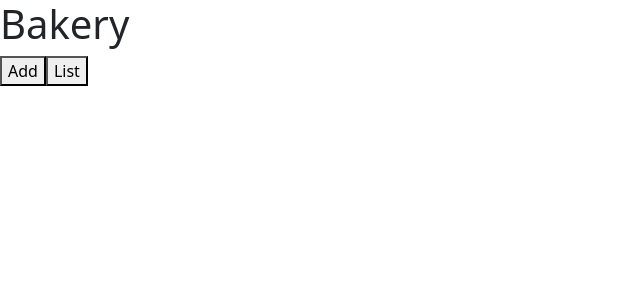
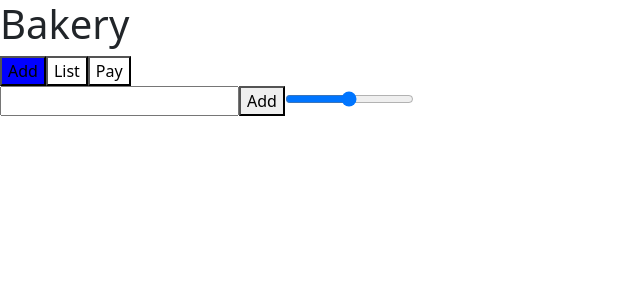
Before and after one commit to pauline-wim/react-bakery, a React (Create React App) app: page / in a window 1280 px wide. Shown: the top 300 px of the page, without its empty margins (0-640 px from the left). Built offline with nearby package versions, Linux system fonts and the light colour scheme.

Commit message:
Add Pay & Button

```diff
--- a/src/App.js
+++ b/src/App.js
@@ -1,7 +1,9 @@
 import React from "react";
 // Components
+import Button from "./components/Button";
 import Add from "./components/Add";
 import List from "./components/List";
+import Pay from "./components/Pay";
 // CSS
 import "bootstrap/dist/css/bootstrap.min.css";
 
@@ -10,33 +12,75 @@ class App extends React.Component {
     super(props);
 
     this.state = {
-      onAdd: "d-none",
-      onList: "d-none",
+      activeTab: "add",
+      items: [],
+      // onAdd: "d-none",
+      // onList: "d-none",
     };
 
     this.onAdd = this.onAdd.bind(this);
     this.onList = this.onList.bind(this);
+    this.onPay = this.onPay.bind(this);
   }
 
   onAdd() {
-    this.setState({ onList: "d-none" });
-    this.setState({ onAdd: "d-block" });
+    this.setState({ activeTab: "add" });
+    // this.setState({ onList: "d-none" });
+    // this.setState({ onAdd: "d-block" });
   }
 
   onList() {
-    this.setState({ onAdd: "d-none" });
-    this.setState({ onList: "d-block" });
+    this.setState({ activeTab: "list" });
+    // this.setState({ onAdd: "d-none" });
+    // this.setState({ onList: "d-block" });
+  }
+
+  onPay() {
+    this.setState({ activeTab: "pay" });
+    // this.setState({ onAdd: "d-none" });
+    // this.setState({ onList: "d-block" });
+  }
+
+  renderTab() {
+    switch (this.state.activeTab) {
+      case "add":
+        return <Add />;
+      case "list":
+        return <List />;
+      case "pay":
+        return <Pay />;
+      default:
+        return "Page not found";
+    }
   }
 
   render() {
     return (
       <div>
         <h1>Bakery</h1>
-        <button onClick={this.onAdd}>Add</button>
-        <button onClick={this.onList}>List</button>
-        {/* <button onClick={this.onPay}>Pay</button> */}
-        <Add onAdd={this.state.onAdd} />
-        <List onList={this.state.onList} />
+        <Button
+          isSelected={this.state.activeTab === "add"}
+          onClick={this.onAdd}
+        >
+          Add
+        </Button>
+        <Button
+          isSelected={this.state.activeTab === "list"}
+          onClick={this.onList}
+        >
+          List
+        </Button>
+        <Button
+          isSelected={this.state.activeTab === "pay"}
+          onClick={this.onPay}
+        >
+          Pay
+        </Button>
+
+        {this.renderTab()}
+
+        {/* <Add onAdd={this.state.onAdd} />
+        <List onList={this.state.onList} /> */}
       </div>
     );
   }
--- /dev/null
+++ b/src/components/Button.js
@@ -0,0 +1,20 @@
+import React from "react";
+// CSS
+// import "bootstrap/dist/css/bootstrap.min.css";
+
+class Button extends React.Component {
+  render() {
+    return (
+      <button
+        style={{
+          backgroundColor: this.props.isSelected ? "blue" : "transparent",
+        }}
+        onClick={this.props.onClick}
+      >
+        {this.props.children}
+      </button>
+    );
+  }
+}
+
+export default Button;
--- /dev/null
+++ b/src/components/Pay.js
@@ -0,0 +1,18 @@
+import React from "react";
+// CSS
+import "bootstrap/dist/css/bootstrap.min.css";
+
+class Pay extends React.Component {
+  render() {
+    return (
+      <div>
+        <form className={this.props.onPay}>
+          <input type="text" name="" id="" placeholder="List" />
+          <input type="text" name="" id="" placeholder="List" />
+        </form>
+      </div>
+    );
+  }
+}
+
+export default Pay;
```
